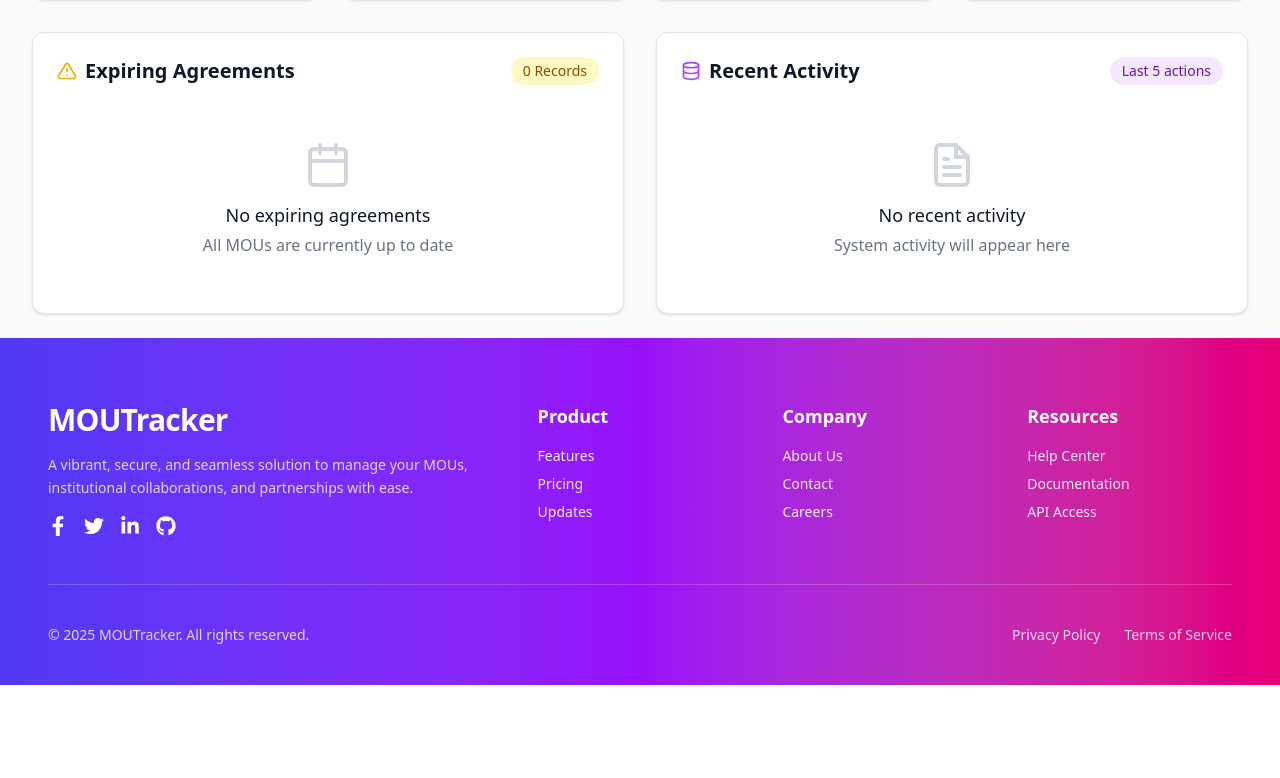
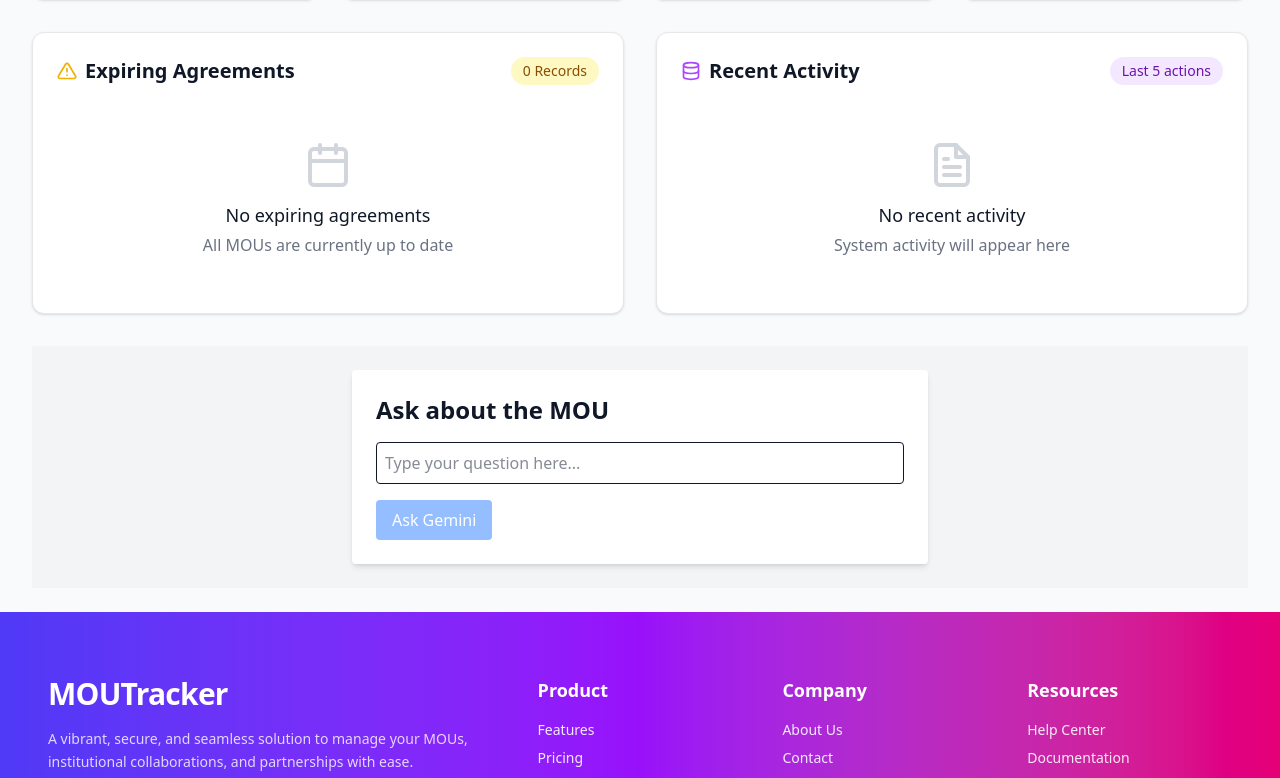
Before and after one commit to JithuMorrison/Axiora, a React (Vite) app: page /admindash in a window 1280 px wide. Shown: the part 506-1284 px from the top of the page. Before the commit the page ends 1191 px from the top, so only its background shows below. Built offline with nearby package versions, Linux system fonts and the light colour scheme.

Commit message:
added gemini

```diff
--- a/backend.cjs
+++ b/backend.cjs
@@ -273,8 +273,8 @@ app.put('/api/users/update-info', async (req, res) => {
 const transporter = nodemailer.createTransport({
   service: 'gmail',
   auth: {
-    user: 'your-email@gmail.com',  // Replace with your email
-    pass: 'your-email-password',   // Replace with your email password (use environment variables for better security)
+    user: process.env.EMAIL,  // Replace with your email
+    pass: process.env.PASS,   // Replace with your email password (use environment variables for better security)
   },
 });
 
@@ -283,7 +283,7 @@ app.post('/send-email', (req, res) => {
   const { to, subject, text } = req.body;
 
   const mailOptions = {
-    from: 'your-email@gmail.com',  // Replace with your email
+    from: process.env.EMAIL,  // Replace with your email
     to: to,
     subject: subject,
     text: text,
@@ -560,6 +560,14 @@ app.post('/api/mou/renew', async (req, res) => {
   }
 });
 
+app.get('/api/key', (req, res) => {
+  const key = process.env.GEMINI;
+  if (!key) {
+    return res.status(500).json({ error: 'API Key not found' });
+  }
+  res.json({ apiKey: key });
+});
+
 app.listen(PORT, () => {
   console.log(`✅ Server running on http://localhost:${PORT}`);
 });
--- a/package.json
+++ b/package.json
@@ -10,6 +10,7 @@
     "preview": "vite preview"
   },
   "dependencies": {
+    "@google/generative-ai": "^0.24.0",
     "@tailwindcss/vite": "^4.1.3",
     "axios": "^1.8.4",
     "body-parser": "^2.2.0",
--- a/src/admindash.jsx
+++ b/src/admindash.jsx
@@ -14,6 +14,7 @@ import {
   FiBarChart2,
   FiDatabase
 } from 'react-icons/fi';
+import MOUChatBot from './gemini';
 
 const AdminDashboard = ({ children, theme }) => {
   const [stats, setStats] = useState({
@@ -492,6 +493,7 @@ const AdminDashboard = ({ children, theme }) => {
           )}
         </div>
       </div>
+      <MOUChatBot/>
     </div>
   );
 };
--- /dev/null
+++ b/src/gemini.jsx
@@ -0,0 +1,92 @@
+import React, { useState } from "react";
+
+function MOUChatbot() {
+  const [question, setQuestion] = useState("");
+  const [response, setResponse] = useState("");
+  const [loading, setLoading] = useState(false);
+
+  const sendToGemini = async () => {
+    const mouDetailsRaw = localStorage.getItem("moudetails");
+
+    if (!mouDetailsRaw) {
+      alert("No MOU data found in localStorage");
+      return;
+    }
+
+    const mouDetails = JSON.parse(mouDetailsRaw);
+    const fullPrompt = `Here is the MOU data:\n${JSON.stringify(
+      mouDetails,
+      null,
+      2
+    )}\n\nUser's question: ${question}\n\nAnswer the question based on the above data.`;
+
+    try {
+      setLoading(true);
+      const res = await fetch("http://localhost:5000/api/key");
+      const dat = await res.json();
+      const apiKey = dat.apiKey;
+      const url = `https://generativelanguage.googleapis.com/v1beta/models/gemini-1.5-flash:generateContent?key=${apiKey}`;
+
+      const result = await fetch(url, {
+        method: "POST",
+        headers: {
+          "Content-Type": "application/json",
+        },
+        body: JSON.stringify({
+          contents: [
+            {
+              parts: [
+                {
+                  text: fullPrompt,
+                },
+              ],
+            },
+          ],
+        }),
+      });
+
+      const data = await result.json();
+      if (data.error) {
+        setResponse(`Error: ${data.error.message}`);
+      } else {
+        const reply = data.candidates?.[0]?.content?.parts?.[0]?.text || "No response";
+        setResponse(reply);
+      }
+    } catch (error) {
+      console.error("Error calling Gemini:", error);
+      setResponse("Failed to get response from Gemini.");
+    } finally {
+      setLoading(false);
+    }
+  };
+
+  return (
+    <div className="flex flex-col items-center justify-center bg-gray-100 p-6">
+      <div className="w-full max-w-xl bg-white shadow-md rounded p-6">
+        <h2 className="text-2xl font-bold mb-4">Ask about the MOU</h2>
+        <input
+          type="text"
+          value={question}
+          onChange={(e) => setQuestion(e.target.value)}
+          placeholder="Type your question here..."
+          className="w-full p-2 border rounded mb-4"
+        />
+        <button
+          onClick={sendToGemini}
+          disabled={loading || !question.trim()}
+          className="bg-blue-500 text-white px-4 py-2 rounded hover:bg-blue-600 disabled:opacity-50"
+        >
+          {loading ? "Thinking..." : "Ask Gemini"}
+        </button>
+        {response && (
+          <div className="mt-6 p-4 bg-gray-50 border rounded shadow">
+            <h3 className="font-semibold mb-2">Answer:</h3>
+            <p className="text-gray-800 whitespace-pre-wrap">{response}</p>
+          </div>
+        )}
+      </div>
+    </div>
+  );
+}
+
+export default MOUChatbot;
```
Also changed, not shown: 1 other file (tests, documents, lock files or other folders).
